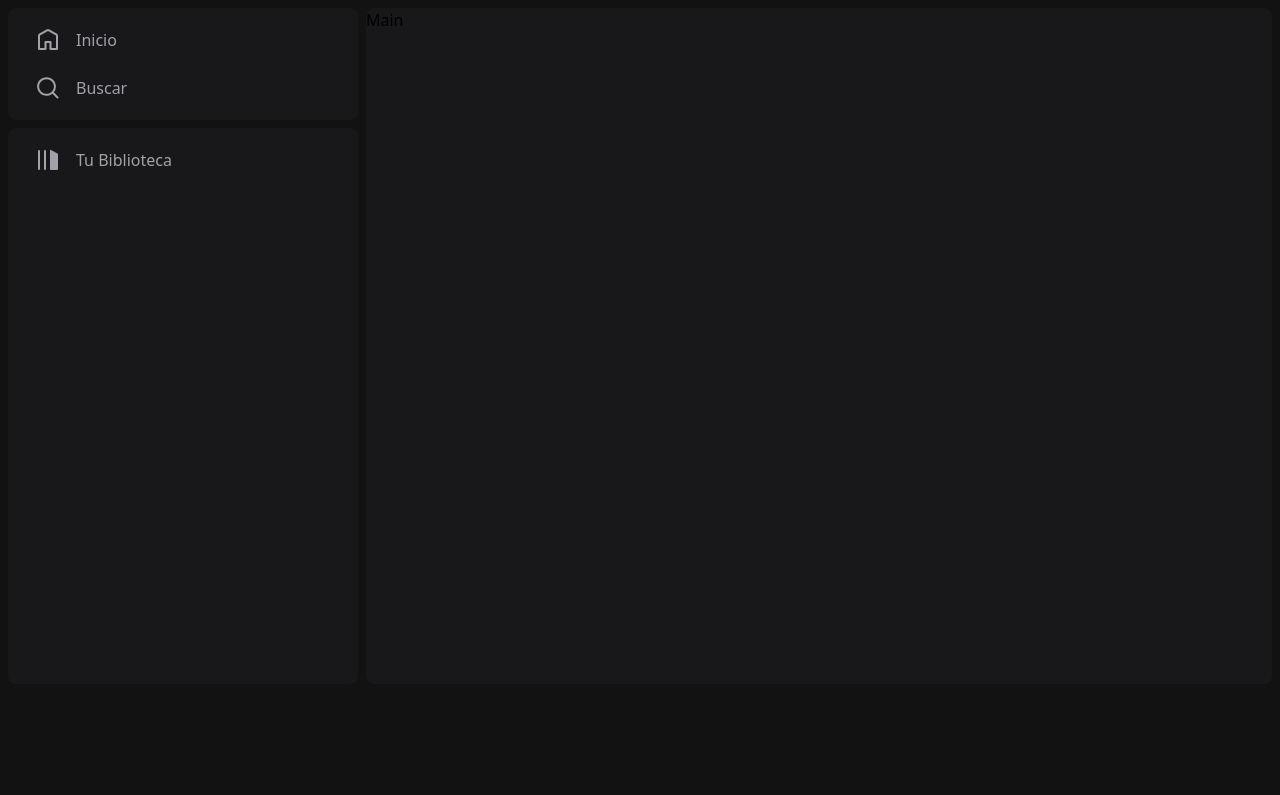
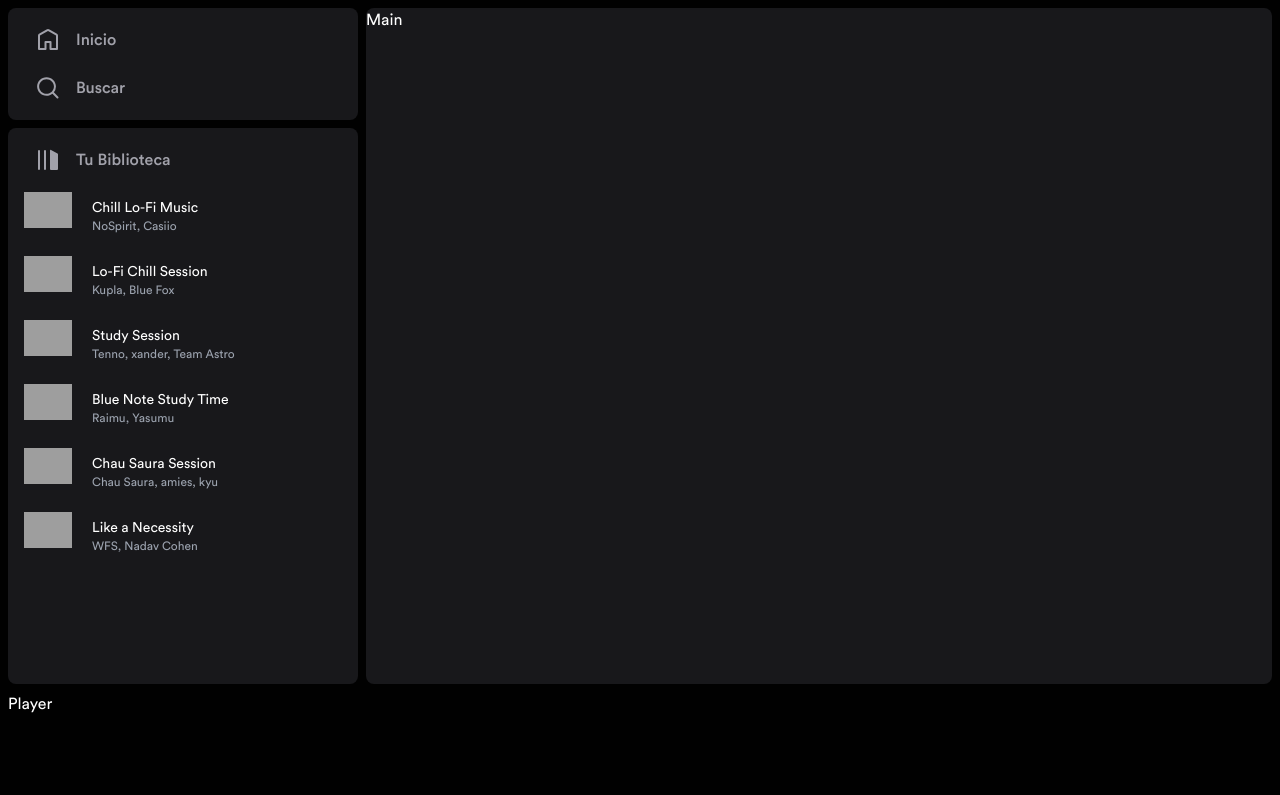
Before and after one commit to byKriz/spotify-astro-bun, an Astro site: page / in a window 1280 px wide. Built offline with nearby package versions, Linux system fonts and the light colour scheme; Astro itself is replaced by a stand-in of ours; grey boxes are pictures that could not be loaded.

Commit message:
agregando el mapeo de canciones en el aside

```diff
--- a/src/components/AsideMenu.astro
+++ b/src/components/AsideMenu.astro
@@ -1,8 +1,10 @@
 ---
-import HomeIcon from "../icons/HomeIcon.astro";
-import LibraryIcon from "../icons/LibraryIcon.astro";
-import SearchIcon from "../icons/SearchIcon.astro";
+import HomeIcon from "@/icons/HomeIcon.astro";
+import LibraryIcon from "@/icons/LibraryIcon.astro";
+import SearchIcon from "@/icons/SearchIcon.astro";
 import SideMenuItem from "./SideMenuItem.astro";
+import { playlists } from "@/lib/data";
+import SideMenuCard from "@/components/SideMenuCard.astro"
 ---
 
 <nav class="flex flex-col flex-1 gap-2">
@@ -25,6 +27,12 @@ import SideMenuItem from "./SideMenuItem.astro";
         <LibraryIcon />
          Tu Biblioteca
       </SideMenuItem>
+
+      {
+        playlists.map(playlists => <SideMenuCard playList={playlists}/>)
+      }
+
+
     </ul>
   </div>
 </nav>
--- /dev/null
+++ b/src/components/SideMenuCard.astro
@@ -0,0 +1,31 @@
+---
+import type { Playlist } from "@/lib/data";
+
+interface Props {
+  playList: Playlist;
+}
+
+const { playList } = Astro.props;
+const { id, albumId, artists, color, cover, title } = playList;
+
+const artistsString = artists.join(", ");
+---
+
+<a
+  href={`/playlist/${id}`}
+  class="playlist-item flex relative p-2 overflow-hidden items-center gap-5 rounded-md hover:bg-zinc-800"
+>
+  <picture class="h-12 w-12 flex-none">
+    <img src={cover} alt="" />
+  </picture>
+
+  <div class="flex flex-auto flex-col truncate">
+    <!-- truncate sirve para que si el texto es muy largo, lo cambie por puntos suspensivos -->
+    <h4 class="text-white text-sm">
+        {title}
+    </h4>
+    <span class="text-xs text-gray-400">
+        {artistsString}
+    </span>
+  </div>
+</a>
--- a/src/components/SideMenuItem.astro
+++ b/src/components/SideMenuItem.astro
@@ -9,7 +9,7 @@ const { href } = Astro.props;
 
 <li>
   <a
-    class="flex gap-4 text-zinc-400 hover:text-zinc-100 fill-zinc-400 hover:fill-zinc-100 items-center py-3 px-5 font-medium transition duration-300"
+    class="flex gap-4 text-zinc-400 hover:text-zinc-100 fill-zinc-400 hover:fill-zinc-100 items-center py-3 px-5 font-medium transition duration-300 cursor-pointer"
     href={href}
   >
     <slot />
--- a/src/layouts/Layout.astro
+++ b/src/layouts/Layout.astro
@@ -24,9 +24,9 @@ const { title } = Astro.props;
       </aside>
       <main class="[grid-area:main] rounded-lg bg-zinc-900 overflow-y-auto">
         Main
+        <slot />
       </main>
-      <footer class="[grid-area:player] min-h-[100px]"></footer>
-      <slot />
+      <footer class="[grid-area:player] min-h-[100px]">Player</footer>
     </div>
   </body>
 </html>
@@ -43,19 +43,49 @@ const { title } = Astro.props;
 </style>
 
 <style is:global>
-  :root {
-    --accent: 136, 58, 234;
-    --accent-light: 224, 204, 250;
-    --accent-dark: 49, 10, 101;
-    --accent-gradient: linear-gradient(
-      45deg,
-      rgb(var(--accent)),
-      rgb(var(--accent-light)) 30%,
-      white 60%
-    );
+  html {
+    font-family: "CircularStd", system-ui, sans-serif;
+    background: #010101;
+    color: white;
   }
-  html {
-    font-family: system-ui, sans-serif;
-    background: #121212;
+
+  @font-face {
+    font-family: "CircularStd";
+    src: url("/fonts/CircularStd-Medium.woff2") format("woff2");
+    font-weight: 500;
+    font-style: normal;
+    font-display: swap;
+  }
+
+  @font-face {
+    font-family: "CircularStd";
+    src: url("/fonts/CircularStd-Book.woff2") format("woff2");
+    font-weight: 400;
+    font-style: normal;
+    font-display: swap;
+  }
+
+  @font-face {
+    font-family: "CircularStd";
+    src: url("/fonts/CircularStd-Light.woff2") format("woff2");
+    font-weight: 300;
+    font-style: normal;
+    font-display: swap;
+  }
+
+  @font-face {
+    font-family: "CircularStd";
+    src: url("/fonts/CircularStd-Bold.woff2") format("woff2");
+    font-weight: 700;
+    font-style: normal;
+    font-display: swap;
+  }
+
+  @font-face {
+    font-family: "CircularStd";
+    src: url("/fonts/CircularStd-Black.woff2") format("woff2");
+    font-weight: 900;
+    font-style: normal;
+    font-display: swap;
   }
 </style>
```
